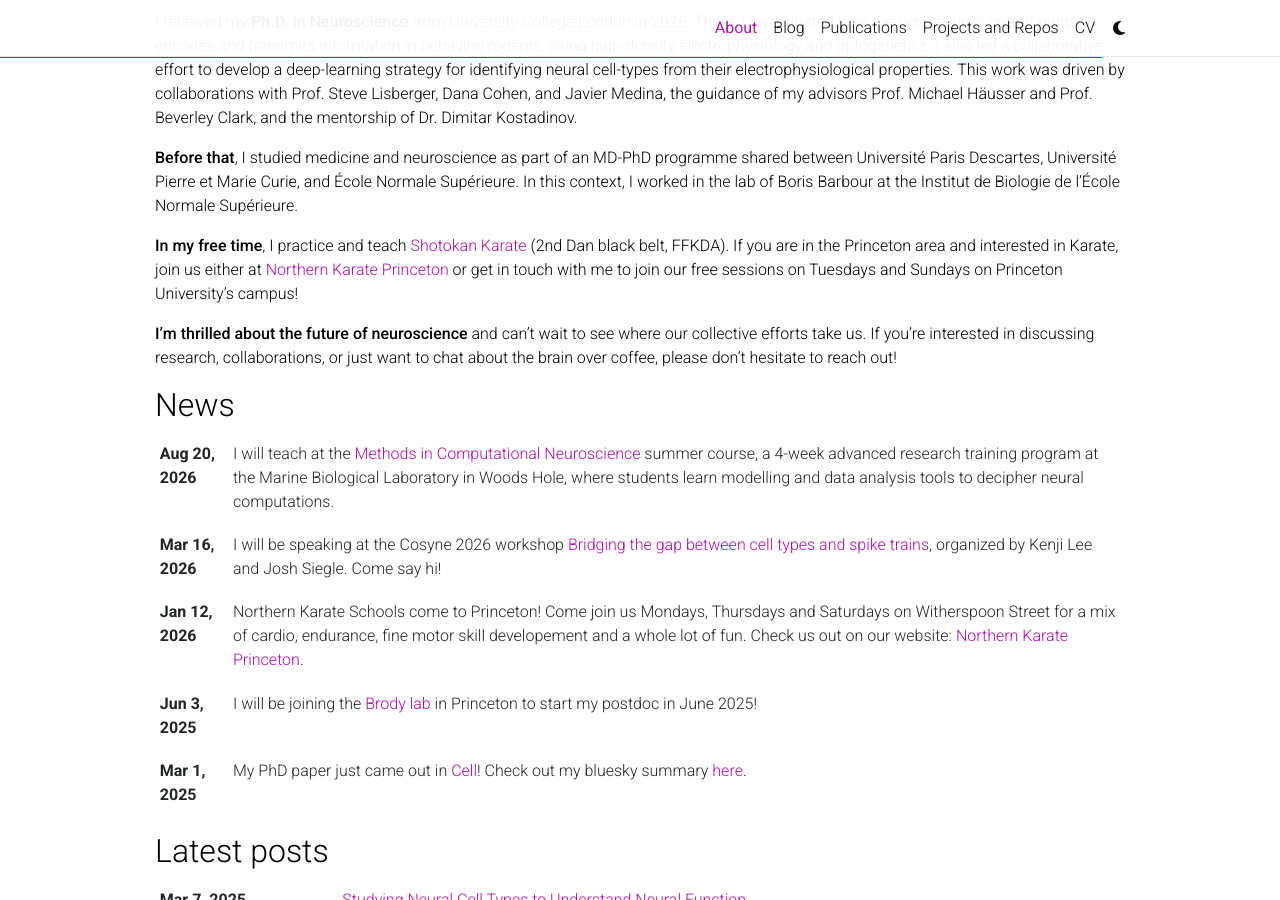
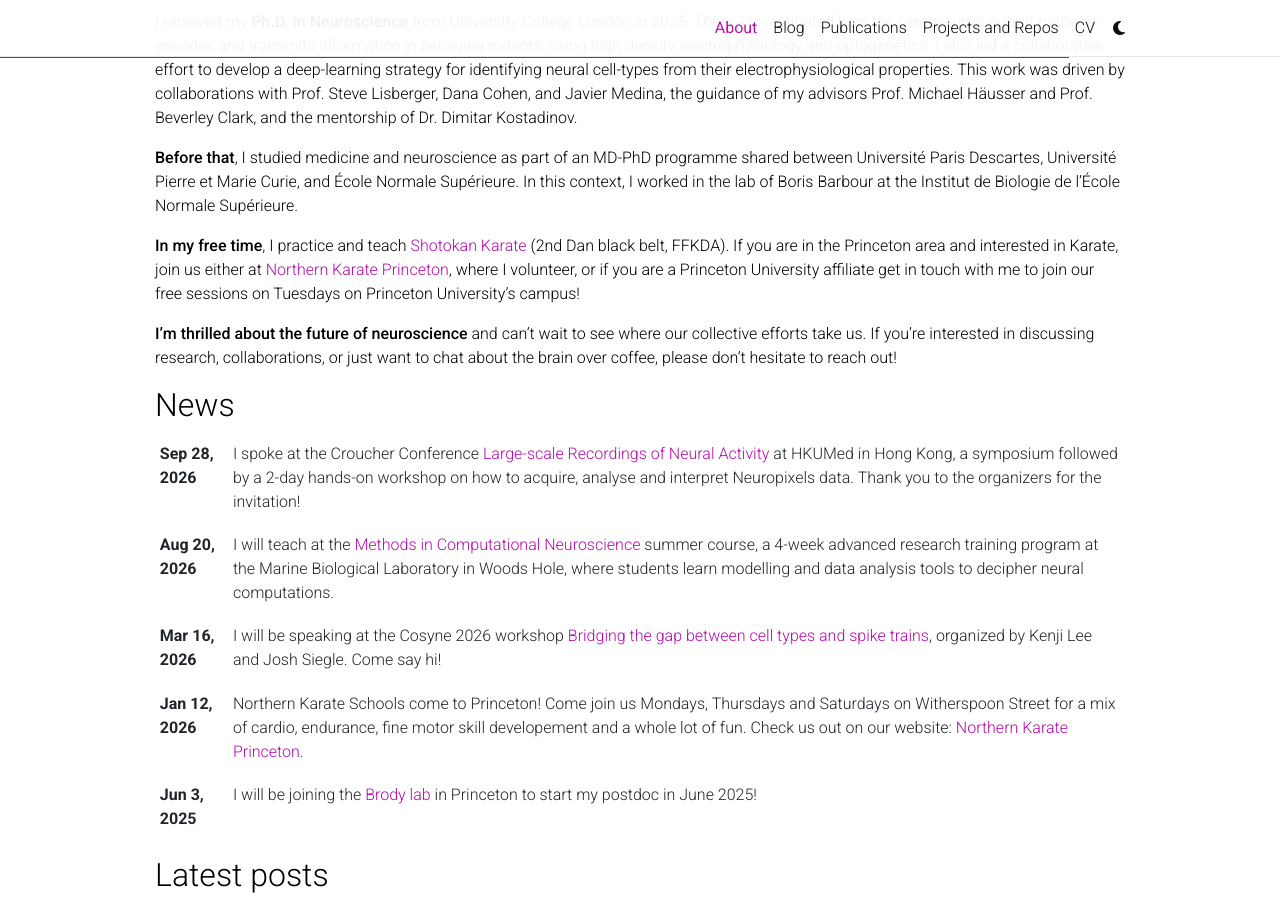
Before and after one commit to m-beau/m-beau.github.io, a Jekyll site: the page built from _pages/about.md, in a window 1280 px wide and 900 px high, scrolled down 663 px. Built offline with Jekyll 4.4.1, drawn with Linux system fonts in a browser that asks for light colours; full-size pictures stand in for the smaller copies a plugin makes; some web fonts are replaced; comment, search, counter and statistics services are not loaded; a style sheet for code colours, icons or effects is not loaded.

Commit message:
hku croucher news

```diff
--- a/_pages/about.md
+++ b/_pages/about.md
@@ -38,6 +38,6 @@
 
 **Before that**, I studied medicine and neuroscience as part of an MD-PhD programme shared between Université Paris Descartes, Université Pierre et Marie Curie, and École Normale Supérieure. In this context, I worked in the lab of Boris Barbour at the Institut de Biologie de l'École Normale Supérieure.
 
-**In my free time**, I practice and teach [Shotokan Karate](https://en.wikipedia.org/wiki/Shotokan) (2nd Dan black belt, FFKDA). If you are in the Princeton area and interested in Karate, join us either at [Northern Karate Princeton](https://northernkarateprinceton.com) or get in touch with me to join our free sessions on Tuesdays and Sundays on Princeton University's campus!
+**In my free time**, I practice and teach [Shotokan Karate](https://en.wikipedia.org/wiki/Shotokan) (2nd Dan black belt, FFKDA). If you are in the Princeton area and interested in Karate, join us either at [Northern Karate Princeton](https://northernkarateprinceton.com), where I volunteer, or if you are a Princeton University affiliate get in touch with me to join our free sessions on Tuesdays on Princeton University's campus!
 
 **I'm thrilled about the future of neuroscience** and can't wait to see where our collective efforts take us. If you're interested in discussing research, collaborations, or just want to chat about the brain over coffee, please don't hesitate to reach out!
```
Also changed, not shown: _news/CroucherHK.md (added, +8 -0 lines).
